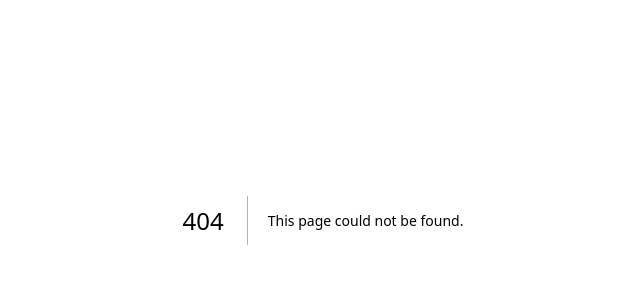
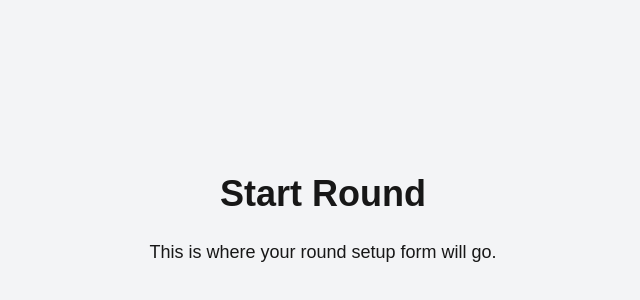
Before and after one commit to austin-melhart/golftracker, a Next.js app: page /start-round in a window 1280 px wide. Before the commit this address had no page. Shown: the part 180-480 px from the top of the page, without its empty margins (317-957 px from the left). Built offline with nearby package versions, Linux system fonts and the light colour scheme.

Commit message:
start round function and page

```diff
--- /dev/null
+++ b/app/start-round/page.tsx
@@ -0,0 +1,13 @@
+export default function StartRoundPage() {
+    return (
+      <main className="min-h-screen bg-gray-100 flex flex-col items-center justify-center p-6">
+        <h1 className="text-4xl font-bold mb-6">
+          Start Round
+        </h1>
+
+        <p className="text-lg">
+          This is where your round setup form will go.
+        </p>
+      </main>
+    )
+  }
```
